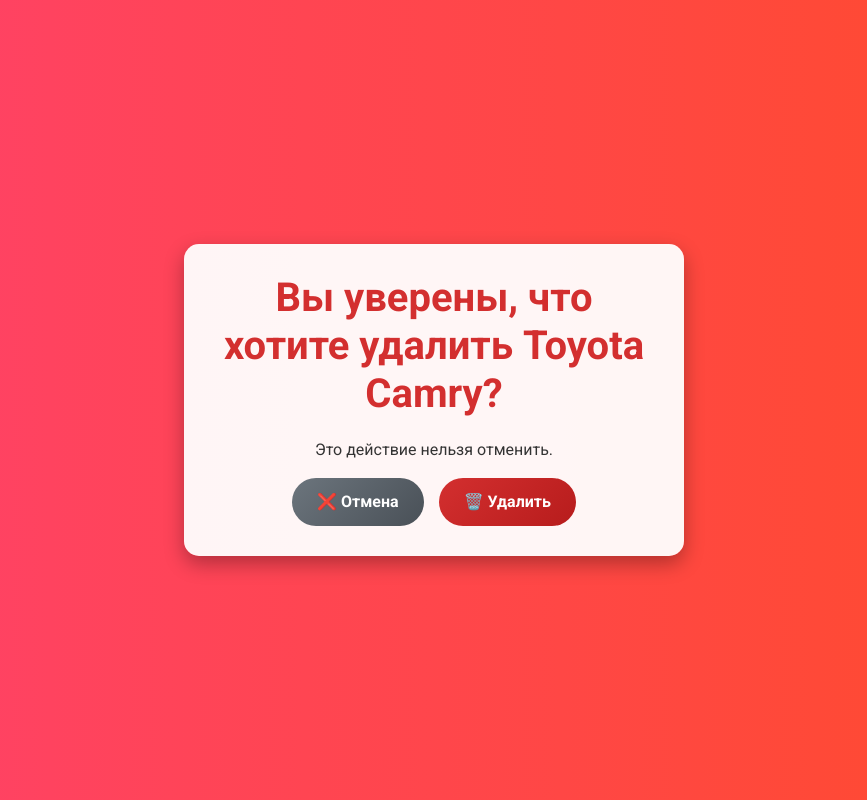
After one commit to xillond/DjangoCar, a Django app: page /confirm_delete/2/ in a window 1280 px wide. The commit adds this page. Shown: the whole page, without its empty margins (206-1073 px from the left). Run offline with Django 5.2, Linux system fonts and the light colour scheme; data comes from the database, SQL or seed files in the repository; both versions use the stored data as it was after the commit.

Commit message:
added update and delete functions

```diff
--- /dev/null
+++ b/core/app/templates/app/delete_page.html
@@ -0,0 +1,89 @@
+{% load static %}
+<!DOCTYPE html>
+<html lang="en">
+<head>
+    <meta charset="UTF-8">
+    <meta name="viewport" content="width=device-width, initial-scale=1.0">
+    <title>Удаление {{ car.title }}</title>
+
+    <!-- Bootstrap -->
+    <link href="https://cdn.jsdelivr.net/npm/bootstrap@5.3.0/dist/css/bootstrap.min.css" rel="stylesheet">
+
+    <!-- Google Fonts -->
+    <link href="https://fonts.googleapis.com/css2?family=Roboto:wght@300;400;700&display=swap" rel="stylesheet">
+
+    <style>
+        body {
+            background: linear-gradient(to right, #ff416c, #ff4b2b);
+            font-family: 'Roboto', sans-serif;
+            color: #fff;
+            min-height: 100vh;
+            display: flex;
+            justify-content: center;
+            align-items: center;
+        }
+        .delete-container {
+            background: rgba(255, 255, 255, 0.95);
+            padding: 30px;
+            border-radius: 15px;
+            box-shadow: 0 8px 20px rgba(0, 0, 0, 0.3);
+            color: #333;
+            text-align: center;
+            max-width: 500px;
+            width: 100%;
+        }
+        h1 {
+            font-weight: 700;
+            margin-bottom: 20px;
+            color: #d32f2f;
+        }
+        .btn-group {
+            display: flex;
+            gap: 15px;
+            justify-content: center;
+        }
+        .btn-cancel {
+            background: linear-gradient(135deg, #6c757d 0%, #495057 100%);
+            color: white;
+            border-radius: 50px;
+            padding: 12px 25px;
+            font-size: 16px;
+            font-weight: 600;
+            transition: all 0.3s ease;
+            text-decoration: none;
+        }
+        .btn-cancel:hover {
+            background: linear-gradient(135deg, #495057 0%, #6c757d 100%);
+            transform: scale(1.05);
+        }
+        .btn-delete {
+            background: linear-gradient(135deg, #d32f2f 0%, #b71c1c 100%);
+            color: white;
+            border-radius: 50px;
+            padding: 12px 25px;
+            font-size: 16px;
+            font-weight: 600;
+            transition: all 0.3s ease;
+            text-decoration: none;
+        }
+        .btn-delete:hover {
+            background: linear-gradient(135deg, #b71c1c 0%, #d32f2f 100%);
+            transform: scale(1.05);
+        }
+    </style>
+</head>
+<body>
+
+<div class="delete-container">
+    <h1>Вы уверены, что хотите удалить {{ car.title }}?</h1>
+    <p>Это действие нельзя отменить.</p>
+    <div class="btn-group">
+        <a href="{% url 'details' car.id %}" class="btn-cancel">❌ Отмена</a>
+        <a href="{% url 'delete_car' car.id %}" class="btn-delete">🗑️ Удалить</a>
+    </div>
+</div>
+
+<!-- Bootstrap JS -->
+<script src="https://cdn.jsdelivr.net/npm/bootstrap@5.3.0/dist/js/bootstrap.bundle.min.js"></script>
+</body>
+</html>
--- a/core/app/urls.py
+++ b/core/app/urls.py
@@ -5,5 +5,8 @@
     path('', views.home_page, name='home'),
     path('details/<int:pk>', views.details_page, name='details'),
     path('add_car/', views.add_car, name='add_car'),
-    path('add_car_django/', views.add_car_django, name='add_car_django')
+    path('add_car_django/', views.add_car_django, name='add_car_django'),
+    path('edit/<int:pk>/', views.edit_car_django, name='edit_car'),
+    path('confirm_delete/<int:pk>/', views.confirm_delete_page, name='confirm_delete'),
+    path('delete/<int:pk>', views.delete_car, name='delete_car')
 ]
--- a/core/app/views.py
+++ b/core/app/views.py
@@ -1,6 +1,6 @@
 from django.shortcuts import render, redirect
 from .models import Car, Category, Color
-from .forms import CarCreateForm
+from .forms import CarCreateForm, CarEditForm
 from django.db.models import Q
 
 def home_page(request):
@@ -53,3 +53,29 @@
 
     form = CarCreateForm()
     return render(request, 'app/add_car_django.html', {'form':form})
+
+
+def edit_car_django(request, pk):
+
+    car = Car.objects.get(id=pk)
+    if request.method == 'POST':
+        form = CarEditForm(request.POST, request.FILES, instance=car)
+        if form.is_valid():
+            print('save')
+            form.save()
+            return redirect('details', car.id)
+        print('not valid')
+
+    form = CarEditForm(instance=car)
+
+    return render(request, 'app/edit_car.html', {'car': car, 'form': form})
+
+
+def confirm_delete_page(request, pk):
+    car = Car.objects.get(id=pk)
+    return render(request, 'app/delete_page.html', {'car': car})
+
+def delete_car(request, pk):
+    car = Car.objects.get(id=pk)
+    car.delete()
+    return redirect('home')
```
Also changed, not shown: core/app/forms.py (+7 -0 lines), core/app/templates/app/details.html (+30 -10 lines), core/app/templates/app/edit_car.html (added, +85 -0 lines), core/db.sqlite3, core/media/media/car_images/AudiQ5_FY_RaPXmiL.jpg (added), core/media/media/car_images/BMW3SeriesG20_cCkJcI7.jpg (added), core/media/media/car_images/PorscheCayenne_0ZaAtuR.jpg (added), core/media/media/car_images/PorscheCayenne_aQDitxw.jpg (added), core/media/media/car_images/Volkswagen_Golf_BLcH7TQ.jpg (added), core/media/media/car_images/lexusrx350AL20_h0wEzso.png (added).
